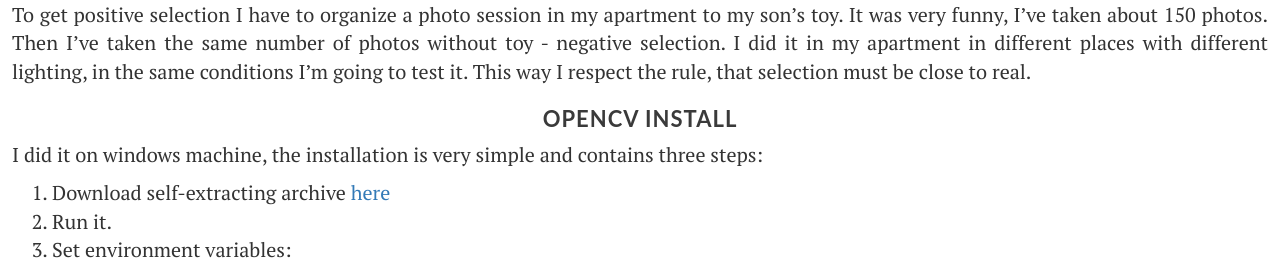
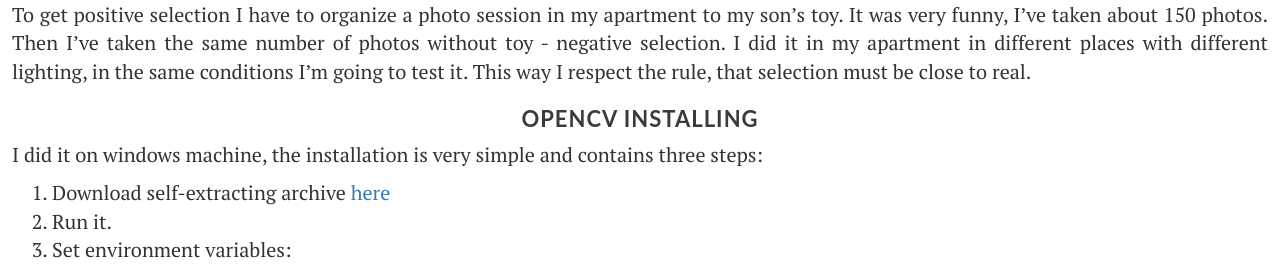
Before and after one commit to kosbr/kosbr.github.io, a Jekyll site: the page built from _posts/2015-08-18-find-fragment.markdown, in a window 1280 px wide and 900 px high, scrolled down 3455 px. Shown: the part 155-428 px from the top of the window. Built offline with Jekyll 4.4.1, drawn with Linux system fonts in a browser that asks for light colours; nearby versions of some CDN libraries.

Commit message:
small fix

```diff
--- a/_posts/2015-08-18-find-fragment.markdown
+++ b/_posts/2015-08-18-find-fragment.markdown
@@ -87,7 +87,7 @@
 my apartment in different places with different lighting, in the same conditions I'm going to test it. This way I
 respect the rule, that selection must be close to real.
 
-### OpenCV install
+### OpenCV installing
 
 I did it on windows machine, the installation is very simple and contains three steps:
 
```
